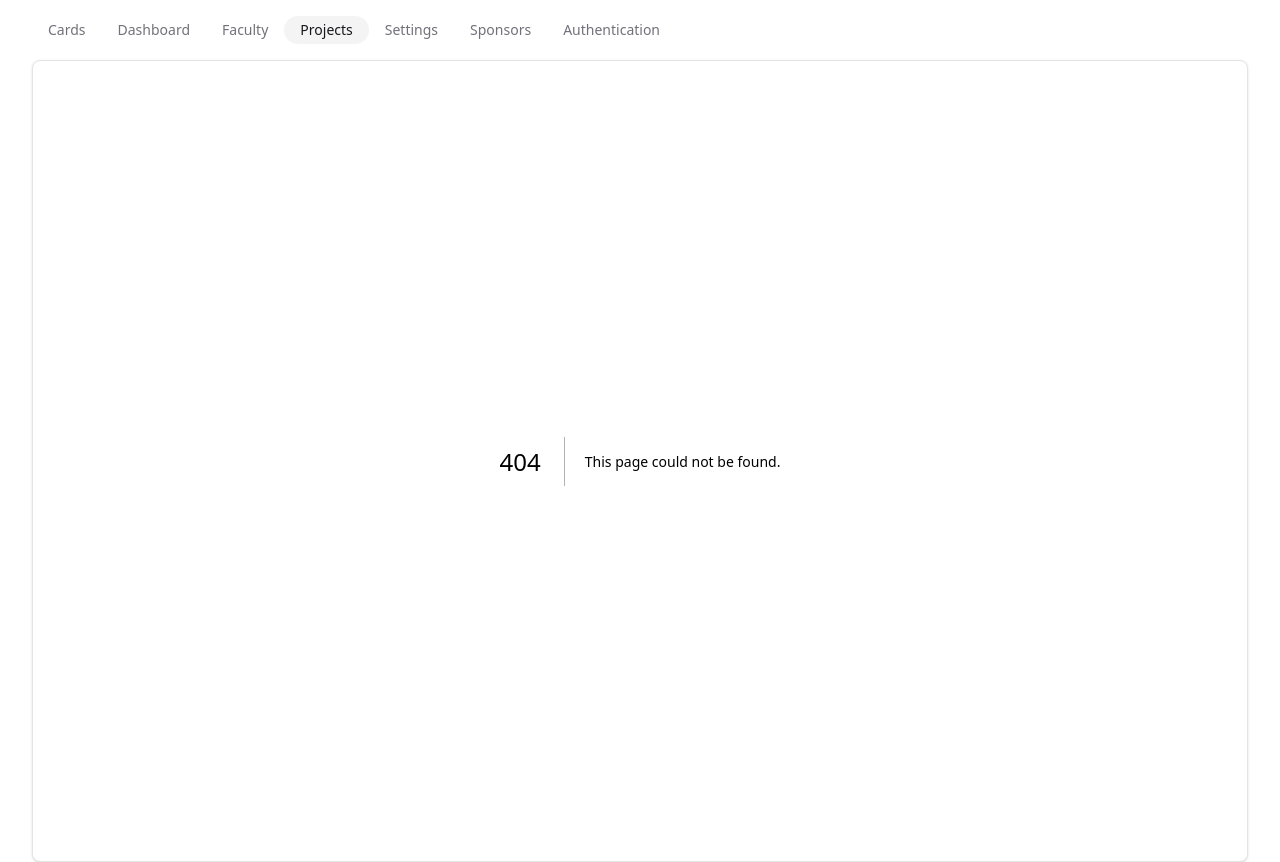
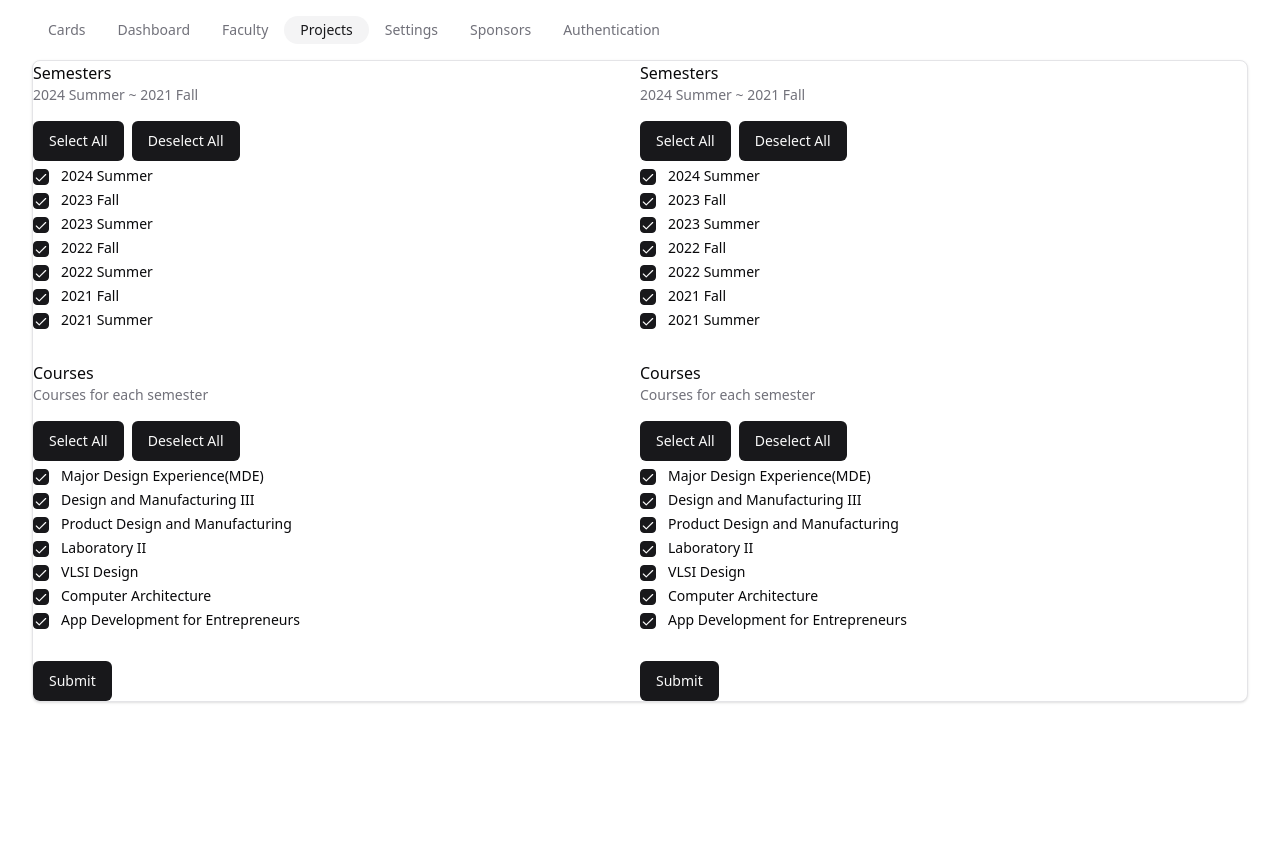
Before and after one commit to renaissancor/ECE450SU24, a Next.js app: page /projects in a window 1280 px wide. Before the commit this address had no page. After the commit the page ends 800 px from the top, so only its background shows below. Built offline with nearby package versions, Linux system fonts and the light colour scheme.

Commit message:
add: projects search checkbox

```diff
--- /dev/null
+++ b/src/app/projects/components/checkboxes.tsx
@@ -0,0 +1,247 @@
+"use client";
+
+import { zodResolver } from "@hookform/resolvers/zod";
+import { useForm } from "react-hook-form";
+import { z } from "zod";
+
+import { Button } from "@/components/ui/button";
+import { Checkbox } from "@/components/ui/checkbox";
+import {
+  Form,
+  FormControl,
+  FormDescription,
+  FormField,
+  FormItem,
+  FormLabel,
+  FormMessage,
+} from "@/components/ui/form";
+import { toast } from "@/components/ui/use-toast";
+
+const semesters = [
+  {
+    id: "24SU",
+    label: "2024 Summer",
+  },
+  {
+    id: "23FA",
+    label: "2023 Fall",
+  },
+  {
+    id: "23SU",
+    label: "2023 Summer",
+  },
+  {
+    id: "22FA",
+    label: "2022 Fall",
+  },
+  {
+    id: "22SU",
+    label: "2022 Summer",
+  },
+  {
+    id: "21FA",
+    label: "2021 Fall",
+  },
+  {
+    id: "21SU",
+    label: "2021 Summer",
+  },
+] as const;
+
+const courses = [
+  {
+    id: "ECE4500J",
+    label: "Major Design Experience(MDE)",
+  },
+  {
+    id: "ME4500J",
+    label: "Design and Manufacturing III",
+  },
+  {
+    id: "MSE4500J",
+    label: "Product Design and Manufacturing",
+  },
+  {
+    id: "ME4950J",
+    label: "Laboratory II",
+  },
+  {
+    id: "ECE4270J",
+    label: "VLSI Design",
+  },
+  {
+    id: "ECE4700J",
+    label: "Computer Architecture",
+  },
+  {
+    id: "ECE4410J",
+    label: "App Development for Entrepreneurs",
+  },
+] as const;
+
+const FormSchema = z.object({
+  semesters: z.array(z.string()).refine((value) => value.some((item) => item), {
+    message: "You have to select at least one semester.",
+  }),
+  courses: z.array(z.string()).refine((value) => value.some((item) => item), {
+    message: "You have to select at least one course.",
+  }),
+});
+
+export function Checkboxes() {
+  const form = useForm<z.infer<typeof FormSchema>>({
+    resolver: zodResolver(FormSchema),
+    defaultValues: {
+      semesters: [...semesters.map((item) => item.id)],
+      courses: [...courses.map((item) => item.id)],
+    },
+  });
+
+  const allSemesterIds = semesters.map((item) => item.id);
+  const allCourseIds = courses.map((item) => item.id);
+
+  function onSubmit(data: z.infer<typeof FormSchema>) {
+    toast({
+      title: "You submitted the following values:",
+      description: (
+        <pre className="mt-2 w-[340px] rounded-md bg-slate-950 p-4">
+          <code className="text-white">{JSON.stringify(data, null, 2)}</code>
+        </pre>
+      ),
+    });
+  }
+
+  const handleSelectAllSemesters = () => {
+    form.setValue("semesters", allSemesterIds);
+  };
+
+  const handleDeselectAllSemesters = () => {
+    form.setValue("semesters", []);
+  };
+
+  const handleSelectAllCourses = () => {
+    form.setValue("courses", allCourseIds);
+  };
+
+  const handleDeselectAllCourses = () => {
+    form.setValue("courses", []);
+  };
+
+  return (
+    <Form {...form}>
+      <form onSubmit={form.handleSubmit(onSubmit)} className="space-y-8">
+        <FormField
+          control={form.control}
+          name="semesters"
+          render={() => (
+            <FormItem>
+              <div className="mb-4">
+                <FormLabel className="text-base">Semesters</FormLabel>
+                <FormDescription>2024 Summer ~ 2021 Fall</FormDescription>
+              </div>
+              <div className="mb-4 flex space-x-2">
+                <Button type="button" onClick={handleSelectAllSemesters}>
+                  Select All
+                </Button>
+                <Button type="button" onClick={handleDeselectAllSemesters}>
+                  Deselect All
+                </Button>
+              </div>
+              {semesters.map((item) => (
+                <FormField
+                  key={item.id}
+                  control={form.control}
+                  name="semesters"
+                  render={({ field }) => {
+                    return (
+                      <FormItem
+                        key={item.id}
+                        className="flex flex-row items-start space-x-3 space-y-0"
+                      >
+                        <FormControl>
+                          <Checkbox
+                            checked={field.value?.includes(item.id)}
+                            onCheckedChange={(checked) => {
+                              return checked
+                                ? field.onChange([...field.value, item.id])
+                                : field.onChange(
+                                    field.value?.filter(
+                                      (value) => value !== item.id
+                                    )
+                                  );
+                            }}
+                          />
+                        </FormControl>
+                        <FormLabel className="font-normal">
+                          {item.label}
+                        </FormLabel>
+                      </FormItem>
+                    );
+                  }}
+                />
+              ))}
+              <FormMessage />
+            </FormItem>
+          )}
+        />
+
+        <FormField
+          control={form.control}
+          name="courses"
+          render={() => (
+            <FormItem>
+              <div className="mb-4">
+                <FormLabel className="text-base">Courses</FormLabel>
+                <FormDescription>Courses for each semester</FormDescription>
+              </div>
+              <div className="mb-4 flex space-x-2">
+                <Button type="button" onClick={handleSelectAllCourses}>
+                  Select All
+                </Button>
+                <Button type="button" onClick={handleDeselectAllCourses}>
+                  Deselect All
+                </Button>
+              </div>
+              {courses.map((item) => (
+                <FormField
+                  key={item.id}
+                  control={form.control}
+                  name="courses"
+                  render={({ field }) => {
+                    return (
+                      <FormItem
+                        key={item.id}
+                        className="flex flex-row items-start space-x-3 space-y-0"
+                      >
+                        <FormControl>
+                          <Checkbox
+                            checked={field.value?.includes(item.id)}
+                            onCheckedChange={(checked) => {
+                              return checked
+                                ? field.onChange([...field.value, item.id])
+                                : field.onChange(
+                                    field.value?.filter(
+                                      (value) => value !== item.id
+                                    )
+                                  );
+                            }}
+                          />
+                        </FormControl>
+                        <FormLabel className="font-normal">
+                          {item.label}
+                        </FormLabel>
+                      </FormItem>
+                    );
+                  }}
+                />
+              ))}
+              <FormMessage />
+            </FormItem>
+          )}
+        />
+
+        <Button type="submit">Submit</Button>
+      </form>
+    </Form>
+  );
+}
--- /dev/null
+++ b/src/app/projects/layout.tsx
@@ -0,0 +1,7 @@
+export default function ProjectsLayout({
+  children,
+}: Readonly<{
+  children: React.ReactNode;
+}>) {
+  return <div>{children}</div>;
+}
--- /dev/null
+++ b/src/app/projects/page.tsx
@@ -0,0 +1,12 @@
+"use client";
+
+import { Checkboxes } from "./components/checkboxes";
+import { Separator } from "@/components/ui/separator";
+export default function ProjectsPage() {
+  return (
+    <div className="grid grid-cols-2">
+      <Checkboxes />
+      <Checkboxes />
+    </div>
+  );
+}
```
Also changed, not shown: src/app/projects/README.md (added).
